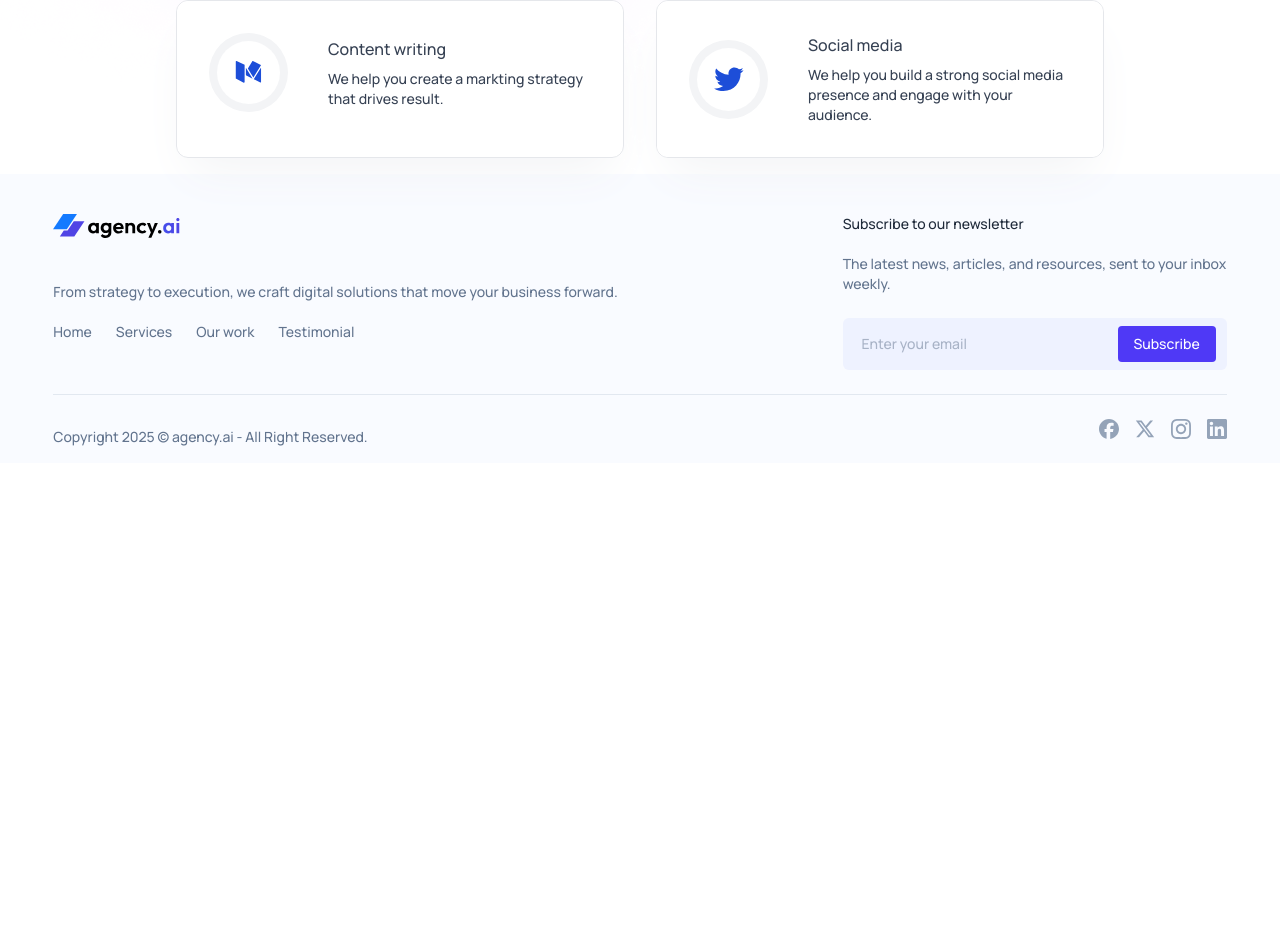
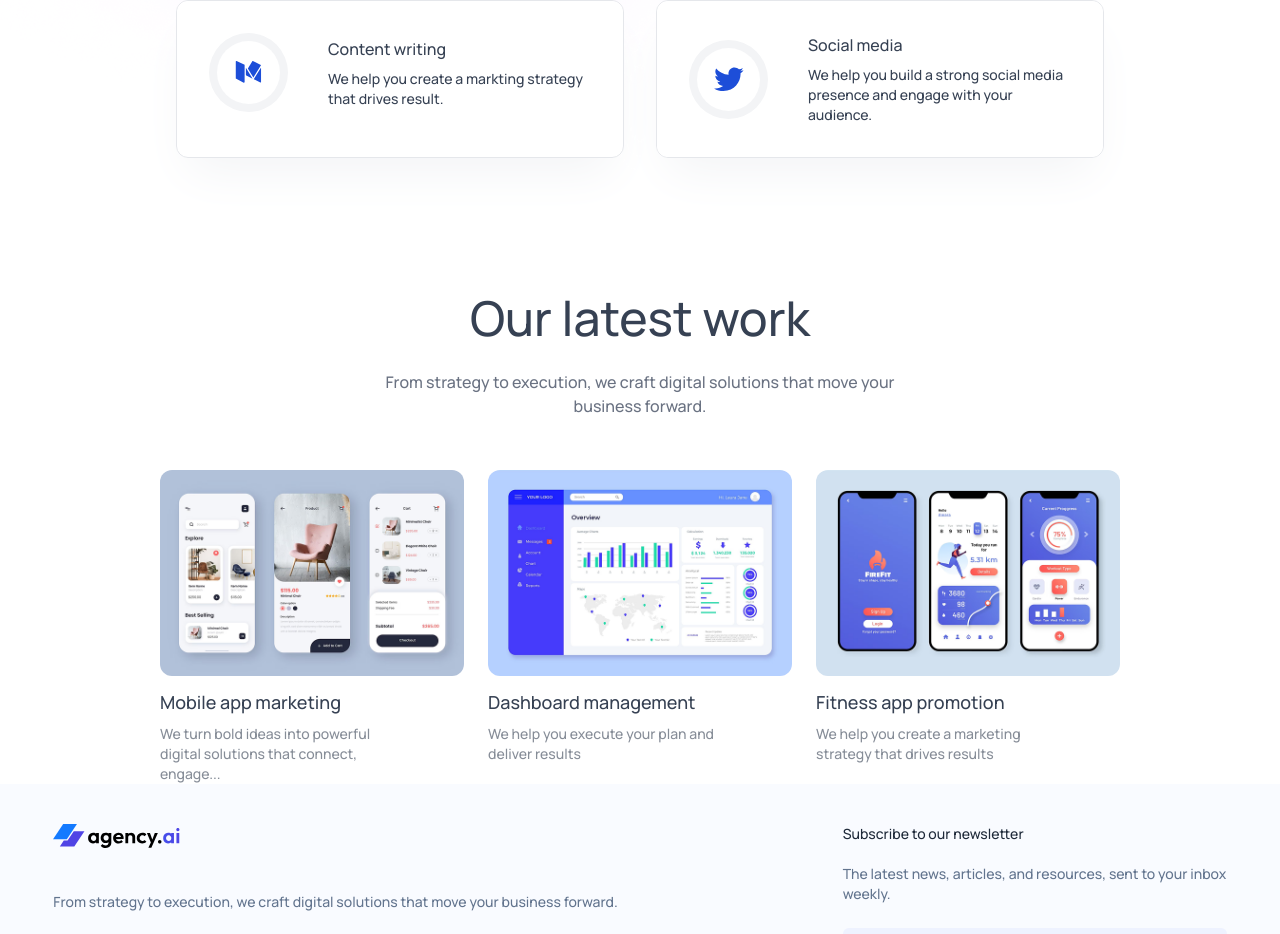
Before and after one commit to Rajibbepary/agency_ai, a React (Vite) app in the folder client/: page / in a window 1280 px wide. Shown: the part 1639-2573 px from the top of the page. Before the commit the page ends 2102 px from the top, so only its background shows below. Built offline with nearby package versions, Linux system fonts and the light colour scheme.

Commit message:
work section desing

```diff
--- a/client/src/App.jsx
+++ b/client/src/App.jsx
@@ -4,6 +4,7 @@
 import Hero from "./components/Hero";
 import TrustedBy from "./components/TrustedBy";
 import Services from "./components/Services";
+import OurWork from "./components/OurWork";
 
 
 const App = () => {
@@ -14,6 +15,7 @@
      <Hero/>
      <TrustedBy/>
      <Services/>
+     <OurWork/>
      <Footer/>
     </div>
   );
--- /dev/null
+++ b/client/src/components/OurWork.jsx
@@ -0,0 +1,43 @@
+import assets from "../assets/assets";
+import Titel from "./Titel";
+
+
+const OurWork = () => {
+
+   const workData = [
+       {
+           title: 'Mobile app marketing',
+           description:'We turn bold ideas into powerful digital solutions that connect, engage...',
+           image: assets.work_mobile_app
+       },
+       {
+           title: 'Dashboard management',
+           description:'We help you execute your plan and deliver results',
+           image: assets.work_dashboard_management
+       },
+       {
+           title: 'Fitness app promotion',
+           description:'We help you create a marketing strategy that drives results',
+           image: assets.work_fitness_app
+       },
+]
+    return (
+        <div id="our-work" className="flex flex-col items-center gap-7 px-4 sm:px-12 lg:px-24 xl:px-40 pt-30 text-gray-700 dark:text-white">
+            <Titel title={'Our latest work'} desc={'From strategy to execution, we craft digital solutions that move your business forward.'}/>
+
+            <div className="grid sm:grid-cols-2 lg:grid-cols-3 gap-6 w-full max-w-5xl">
+            {
+                workData.map((work, index)=>(
+                    <div key={index} className="hover:scale-102 duration-500 transition-all cursor-pointer">
+                        <img src={work.image} className="w-full rounded-xl" alt="" />
+                        <h3 className="mt-3 mb-2 text-lg font-semibold">{work.title}</h3>
+                        <p className="text-sm opacity-60 w-5/6">{work.description}</p>
+                    </div>
+                ))
+            }
+            </div>
+        </div>
+    );
+};
+
+export default OurWork;
--- /dev/null
+++ b/client/src/components/Teams.jsx
@@ -0,0 +1,13 @@
+import Titel from "./Titel";
+
+
+
+const Teams = () => {
+    return (
+        <div className="flex flex-col items-center gap-7 px-4 sm:px-12 lg:px-24 xl:px-40 pt-30 text-gray-800 dark:text-white">
+            <Titel title={'Meet the team'} desc={'A passinate team of digital experts dedicated to your brands success'}/>
+        </div>
+    );
+};
+
+export default Teams;
```
